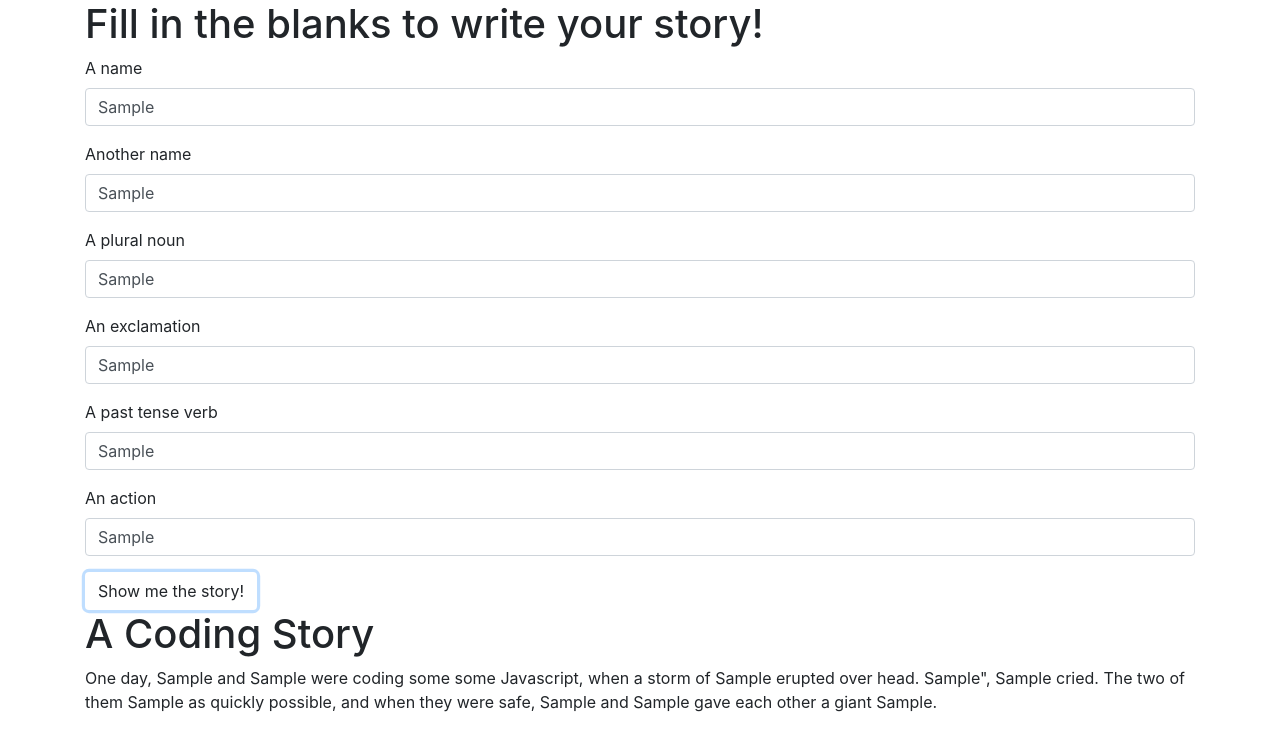
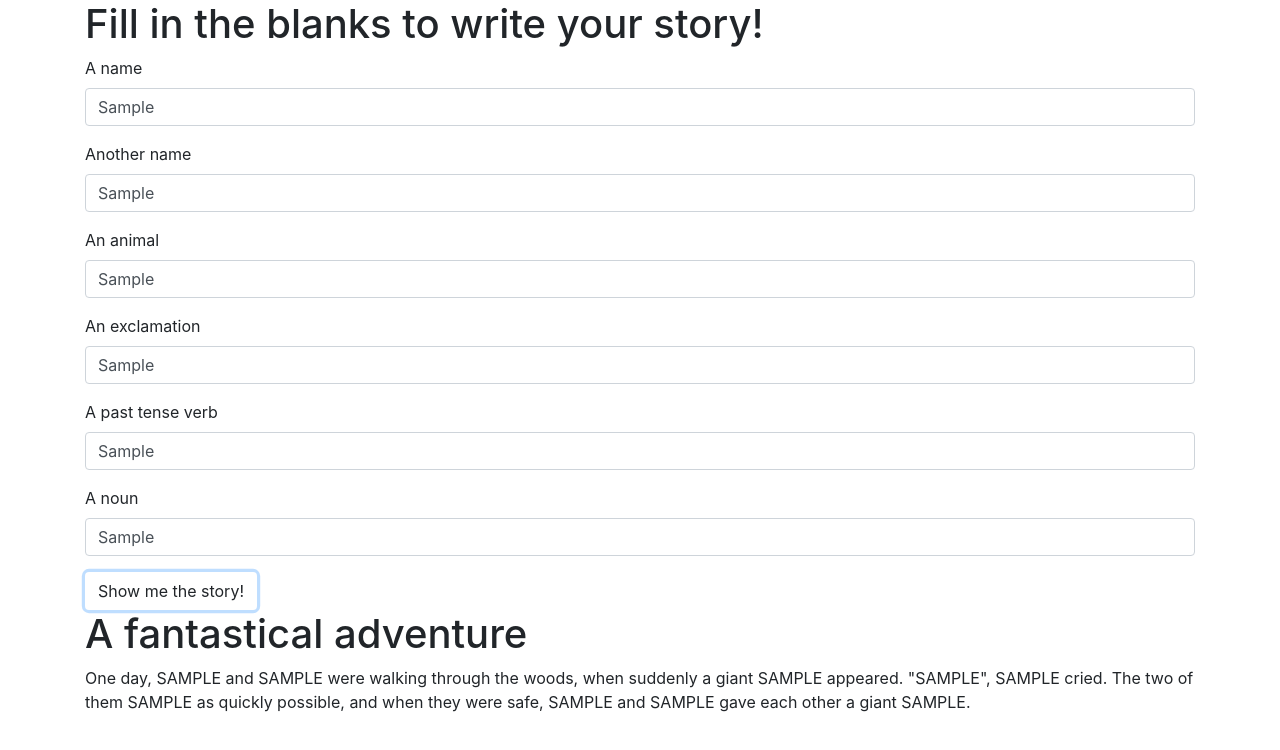
Before and after one commit to benjaminw1030/mad-lib, a plain HTML site: page index.html in a window 1280 px wide. Both pictures are taken after typing "Sample", "Sample", "Sample", "Sample", "Sample", "Sample" into the empty fields and a click on the button "Show me the story!". Drawn offline with Linux system fonts and the light colour scheme.

Commit message:
update to add a loop to capitalize text Co-authored-by: Becket Harvey <becket.fc@gmail.com>

```diff
--- a/index.html
+++ b/index.html
@@ -5,7 +5,7 @@
   <link href="css/styles.css" rel="stylesheet" type="text/css">
   <script src="js/jquery-3.6.0.js"></script>
   <script src="js/scripts.js"></script>
-  <title>A Coding Story</title>
+  <title>A fantastical adventure</title>
 </head>
 <body>
   <div class="container">
@@ -21,8 +21,8 @@
           <input id="person2" class="form-control" type="text">
         </div>
         <div class="form-group">
-          <label for="noun">A plural noun</label>
-          <input id="noun" class="form-control" type="text">
+          <label for="animal">An animal</label>
+          <input id="animal" class="form-control" type="text">
         </div>
         <div class="form-group">
           <label for="exclamation">An exclamation</label>
@@ -33,8 +33,8 @@
           <input id="verb" class="form-control" type="text">
         </div>
         <div class="form-group">
-          <label for="action">An action</label>
-          <input id="action" class="form-control" type="text">
+          <label for="noun">A noun</label>
+          <input id="noun" class="form-control" type="text">
         </div>
 
         <button type="submit" class="btn">Show me the story!</button>
@@ -42,9 +42,11 @@
     </div>
 
     <div id="story">
-      <h1>A Coding Story</h1>
+      <h1>A fantastical adventure</h1>
       <p>
-        One day, <span class="person1"></span> and <span class="person2"></span> were coding some some Javascript, when a storm of <span class="noun"></span> erupted over head. <span class="exclamation"></span>", <span class="person1"></span> cried. The two of them <span class="verb"></span> as quickly possible, and when they were safe, <span class="person1"></span> and <span class="person2"></span> gave each other a giant <span class="action"></span>.
+        One day, <span class="person1"></span> and <span class="person2"></span> were walking through the woods, when suddenly a giant <span class="animal"></span> appeared.
+        "<span class="exclamation"></span>", <span class="person1"></span> cried. The two of them <span class="verb"></span> as quickly possible, and when they were safe,
+        <span class="person1"></span> and <span class="person2"></span> gave each other a giant <span class="noun"></span>.
       </p>
     </div>
   </div>
--- a/js/scripts.js
+++ b/js/scripts.js
@@ -1,19 +1,33 @@
-$(document).ready(function() {
-  $("#formOne").submit(function(event) {
+$(document).ready(function () {
+  $("#formOne").submit(function (event) {
     event.preventDefault();
     const person1Input = $("input#person1").val();
     const person2Input = $("input#person2").val();
-    const nounInput= $("input#noun").val();
+    const animalInput = $("input#animal").val();
     const exclamationInput = $("input#exclamation").val();
     const verbInput = $("input#verb").val();
-    const actionInput = $("input#action").val();
+    const nounInput = $("input#noun").val();
 
-    $(".person1").text(person1Input);
-    $(".person2").text(person2Input);
-    $(".noun").text(nounInput);
-    $(".exclamation").text(exclamationInput);
-    $(".verb").text(verbInput);
-    $(".action").text(actionInput);
+    const inputArray = [
+      person1Input,
+      person2Input,
+      animalInput,
+      exclamationInput,
+      verbInput,
+      nounInput,
+    ];
+
+    let allCaps = [];
+    inputArray.forEach(function (element) {
+      allCaps.push(element.toUpperCase());
+    });
+
+    $(".person1").text(allCaps[0]);
+    $(".person2").text(allCaps[1]);
+    $(".animal").text(allCaps[2]);
+    $(".exclamation").text(allCaps[3]);
+    $(".verb").text(allCaps[4]);
+    $(".noun").text(allCaps[5]);
 
     $("#story").show();
   });
```
Also changed, not shown: img/walrus.jpg (deleted).
